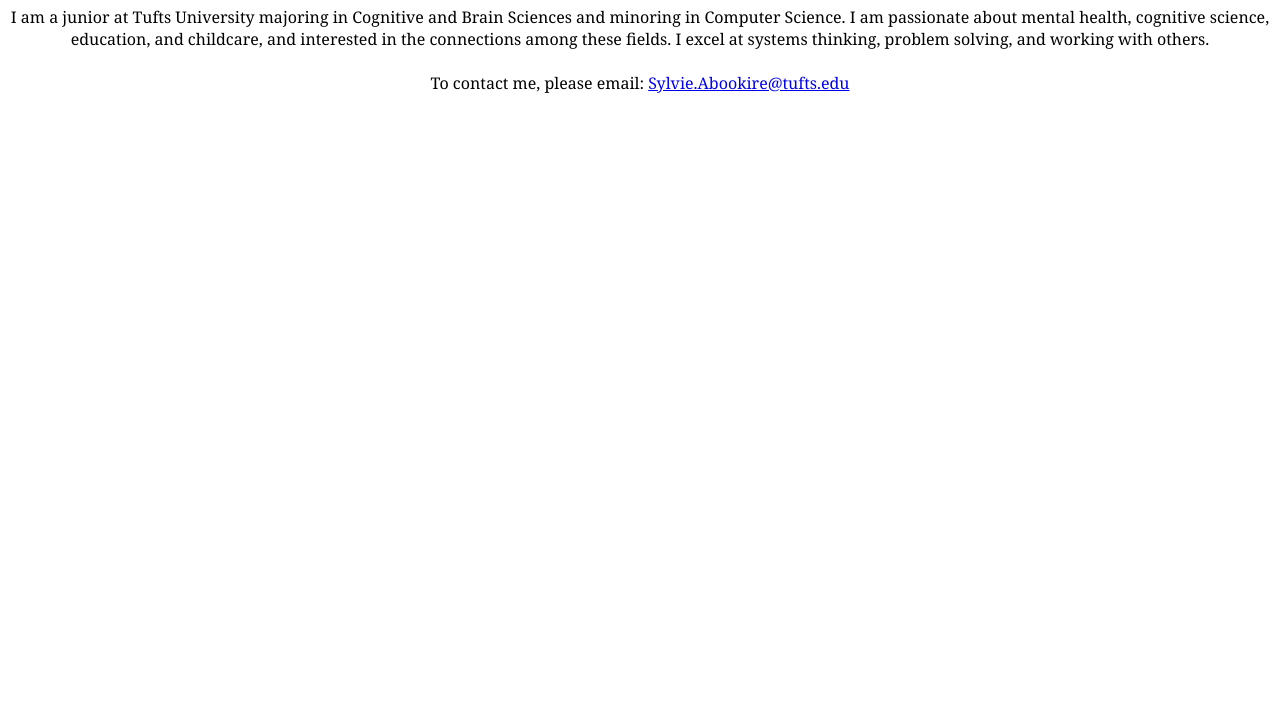
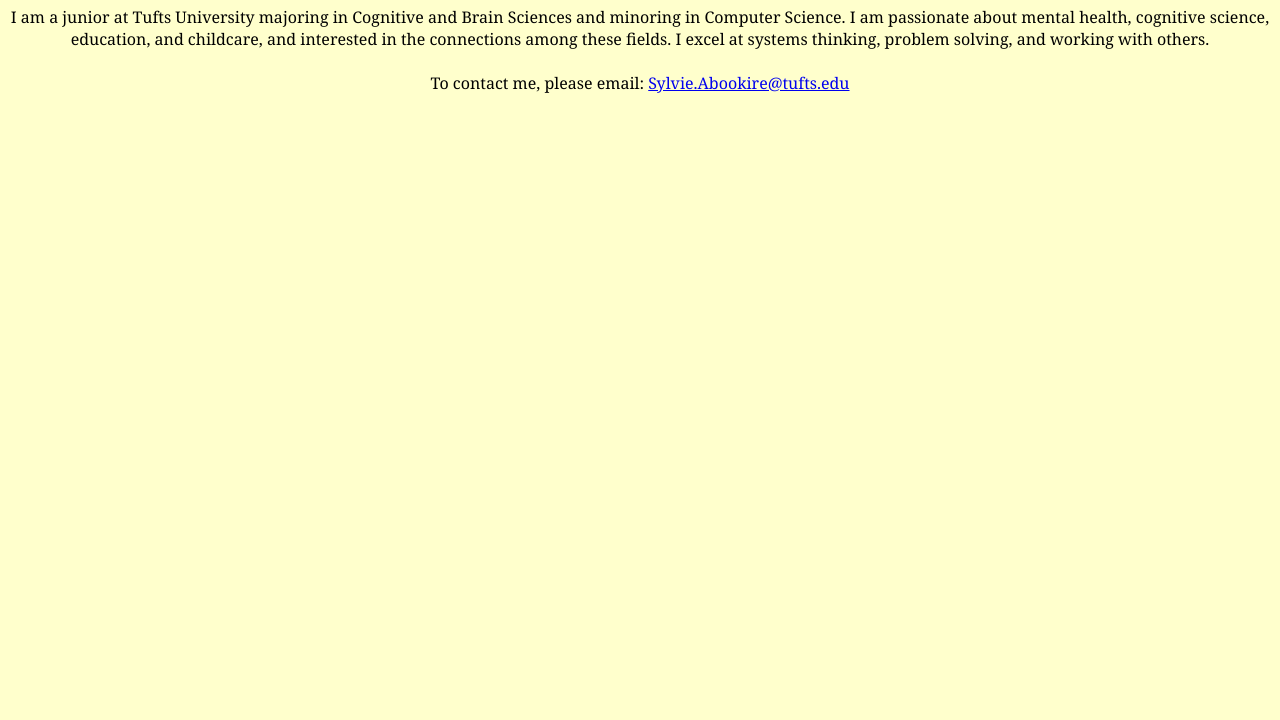
Before and after one commit to sabookire/sabookire.github.io, a plain HTML site: page bio.html in a window 1280 px wide. Shown: the part 80-800 px from the top of the page. Drawn offline with Linux system fonts and the light colour scheme.

Commit message:
bio stylesheet error fixes

```diff
--- a/bio-style.css
+++ b/bio-style.css
@@ -1,10 +1,7 @@
-<!DOCTYPE css>
-<css>
 body {
 	background-color: #FFFFCC;
 }
 h1, p {
+	font-family: georgia;
 	text-align: center;
-	font-family: georgia;
 }
-</css>
```
